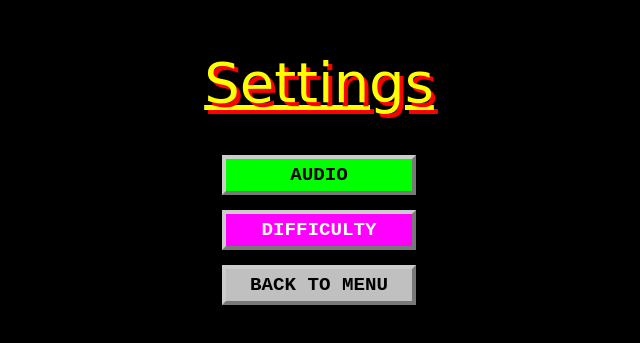
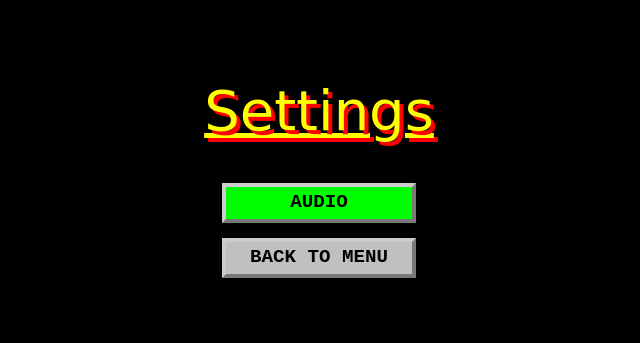
Before and after one commit to CalvinHoover/cool-math-game, a Next.js app: page /settings in a window 1280 px wide. Shown: the part 227-570 px from the top of the page, without its empty margins (321-961 px from the left). Built offline with nearby package versions, Linux system fonts and the light colour scheme.

Commit message:
fix: remove nonfunctional difficulty button from settings

```diff
--- a/src/app/settings/page.tsx
+++ b/src/app/settings/page.tsx
@@ -18,11 +18,6 @@ export default function Settings() {
           className="btn-practice"
         />
         <MenuButton
-          label="Difficulty"
-          onClick={() => console.log('Difficulty button clicked')}
-          className="btn-multiplayer"
-        />
-        <MenuButton
           label="Back to Menu"
           onClick={() => router.push('/dashboard')}
           className="btn-settings"
```
